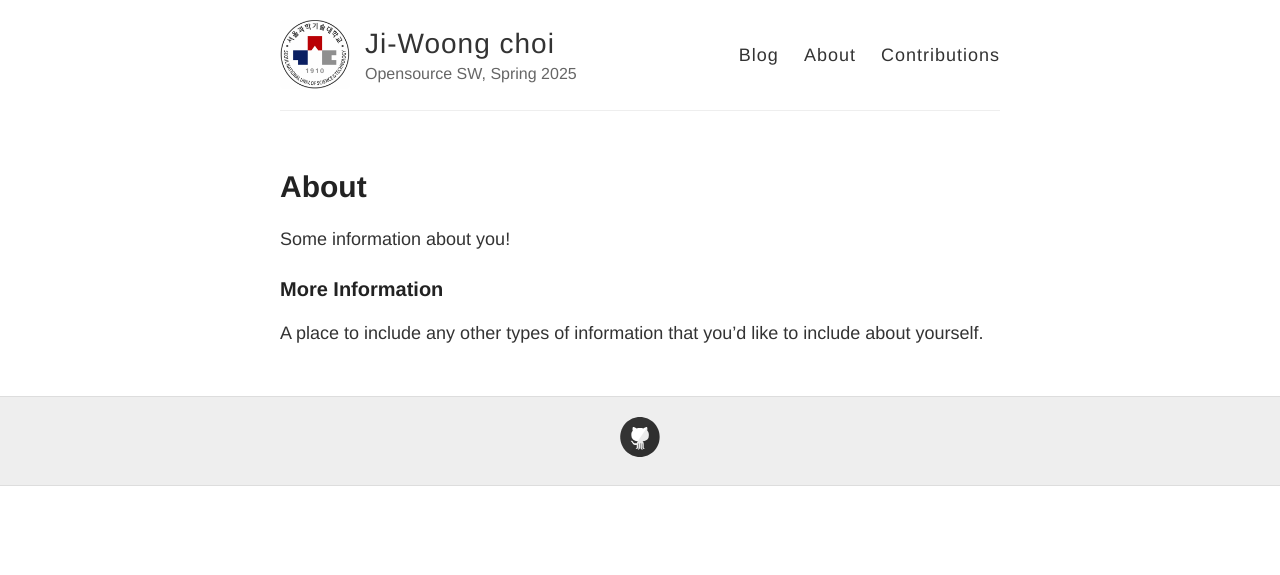
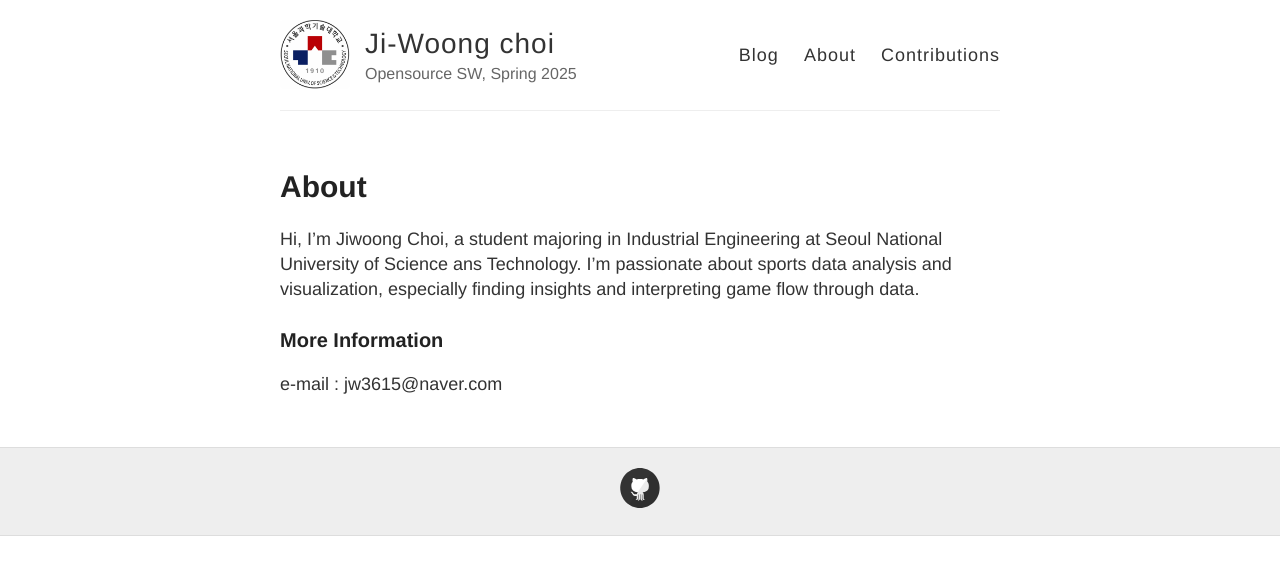
Before and after one commit to IISE-OSS25/chlwldnd542-blog, a Jekyll site: the page built from about.md, in a window 1280 px wide. Shown: the top 575 px of the page. Built offline with Jekyll 4.4.1, drawn with Linux system fonts in a browser that asks for light colours.

Commit message:
add about

```diff
--- a/about.md
+++ b/about.md
@@ -4,8 +4,8 @@ title: About
 permalink: /about/
 ---
 
-Some information about you!
+Hi, I'm Jiwoong Choi, a student majoring in Industrial Engineering at Seoul National University of Science ans Technology. I'm passionate about sports data analysis and visualization, especially finding insights and interpreting game flow through data.
 
 ### More Information
 
-A place to include any other types of information that you'd like to include about yourself.
+e-mail : jw3615@naver.com
```
